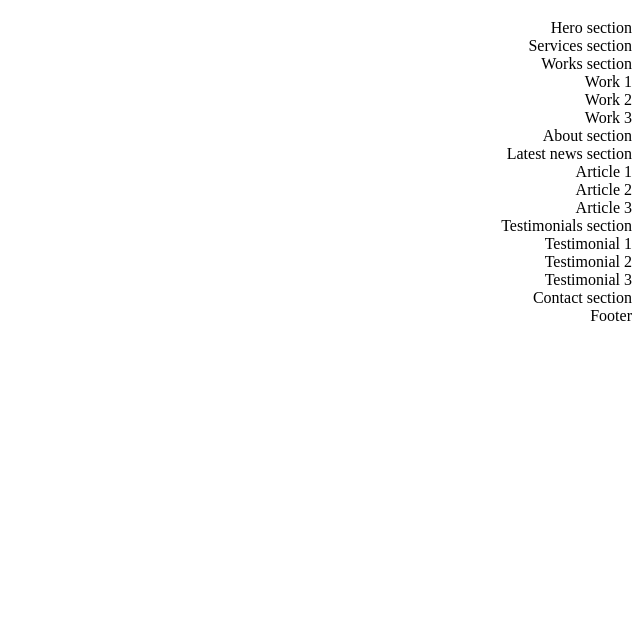
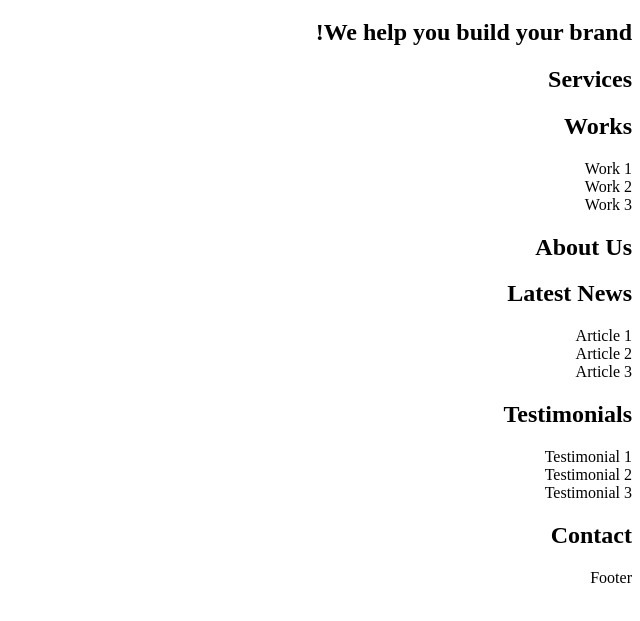
Before and after one commit to TrippyVaultBoy/atlas-web_front_end, a plain HTML site: page html_advanced/8-index.html in a window 1280 px wide. Shown: the part 61-682 px from the top of the page, without its empty margins (640-1280 px from the left). Drawn offline with Linux system fonts and the light colour scheme.

Commit message:
added h2 tags

```diff
--- a/html_advanced/8-index.html
+++ b/html_advanced/8-index.html
@@ -15,25 +15,36 @@
         </header>
         <main>
             <h1>Homepage</h1>
-            <section>Hero section</section>
-            <section>Services section</section>
-            <section>Works section
+            <section>
+                <h2>We help you build your brand!</h2>
+            </section>
+            <section>
+                <h2>Services</h2>
+            </section>
+            <section>
+                <h2>Works</h2>
                 <article>Work 1</article>
                 <article>Work 2</article>
                 <article>Work 3</article>
             </section>
-            <section>About section</section>
-            <section>Latest news section
+            <section>
+                <h2>About Us</h2>
+            </section>
+            <section>
+                <h2>Latest News</h2>
                 <article>Article 1</article>
                 <article>Article 2</article>
                 <article>Article 3</article>
             </section>
-            <section>Testimonials section
+            <section>
+                <h2>Testimonials</h2>
                 <article>Testimonial 1</article>
                 <article>Testimonial 2</article>
                 <article>Testimonial 3</article>
             </section>
-            <section>Contact section</section>
+            <section>
+                <h2>Contact</h2>
+            </section>
         </main>
         <footer>Footer</footer>
     </body>
```
